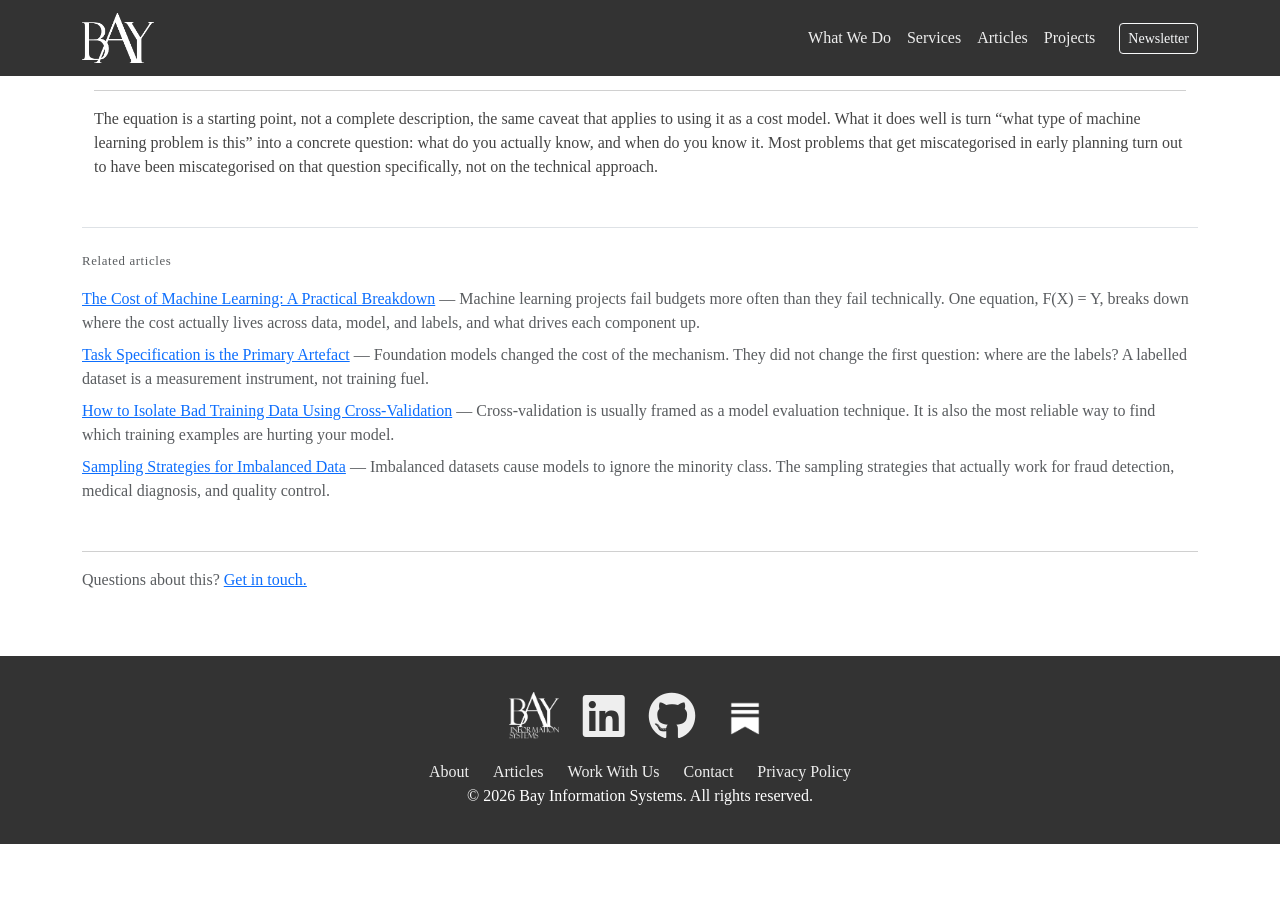
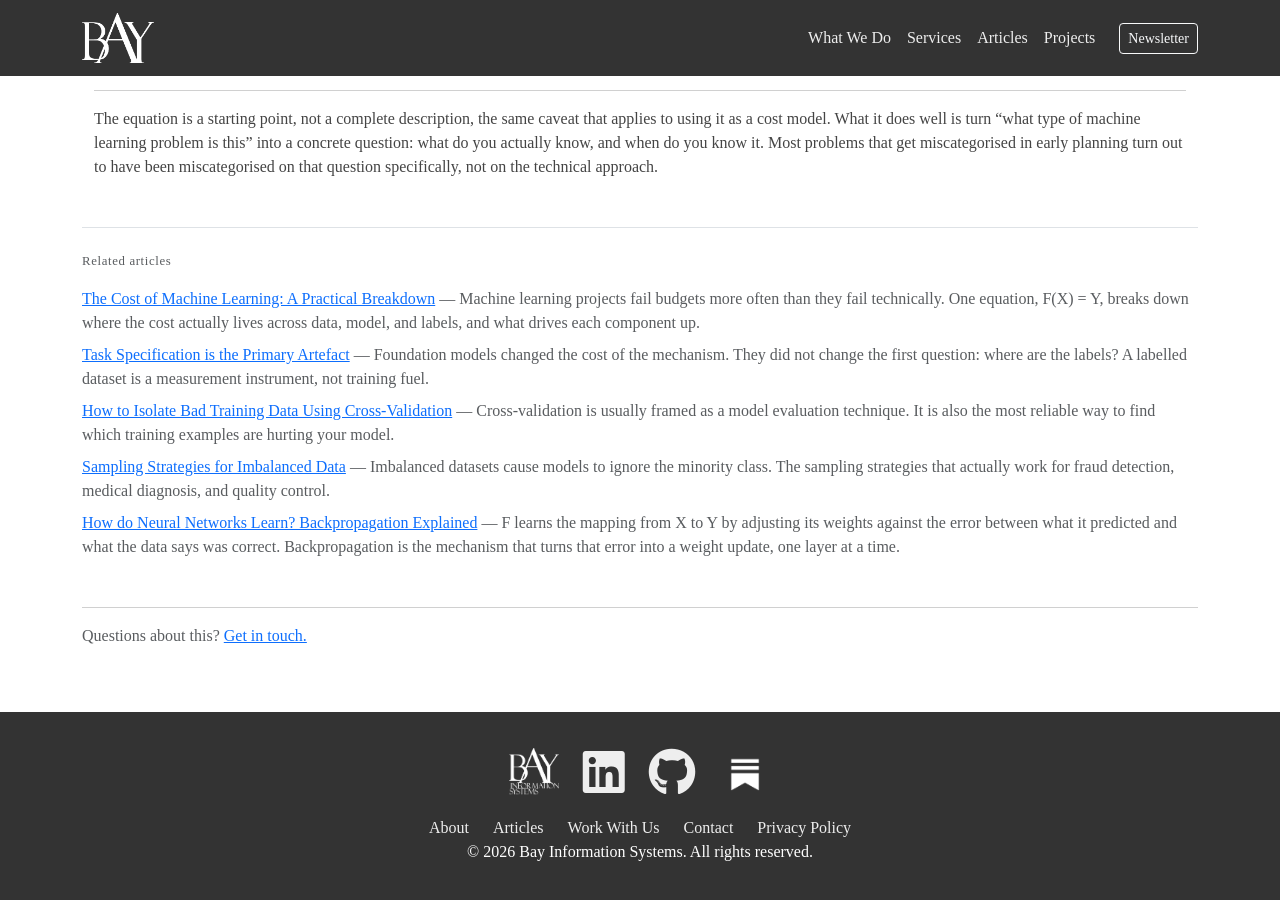
Before and after one commit to bayinfosys/bayinfosys.github.io, a Jekyll site: the page built from _posts/2026-01-01-88-four-types-of-ml.md, in a window 1280 px wide and 900 px high, scrolled down 943 px. Built offline with Jekyll 4.4.1, drawn with Linux system fonts in a browser that asks for light colours; before the commit the page ends 1787 px from its top, so only the background shows below that; some of the changed lines change nothing that is shown.

Commit message:
backprop article

```diff
--- a/_posts/2026-01-01-88-four-types-of-ml.md
+++ b/_posts/2026-01-01-88-four-types-of-ml.md
@@ -13,6 +13,7 @@ related:
   - 46-labels-are-the-task
   - 24-cross-validation
   - 26-sampling-strategies
+  - 89-backprop
 ---
 
 # What Is Machine Learning? F(X) = Y, Explained
--- /dev/null
+++ b/_posts/2026-01-01-89-backprop.md
@@ -0,0 +1,60 @@
+---
+date: 2026-07-15
+layout: article
+title: "How do Neural Networks Learn? Backpropagation Explained"
+seo_title: "What Is Backpropagation? How Neural Networks Learn"
+description: "F learns the mapping from X to Y by adjusting its weights against the error between what it predicted and what the data says was correct. Backpropagation is the mechanism that turns that error into a weight update, one layer at a time."
+keywords: ["backpropagation", "gradient descent", "how neural networks learn", "what is backpropagation", "weight updates", "chain rule neural
+network", "loss function", "how machine learning models train"]
+topic: "AI Systems"
+related:
+  - 88-four-types-of-ml
+  - 04-cost-of-ml
+  - 46-labels-are-the-task
+  - 24-cross-validation
+---
+
+# How Machine Learning Models Actually Learn: Backpropagation Explained
+
+F(X) = Y describes what a model does once it's trained.
+But how does F gets to that state in the first place?
+F starts as a set of weights, initialised close to randomly, and training is the process of adjusting those weights until F(X) reliably matches Y.
+Backpropagation is the adjustment.
+
+## The forward pass produces a guess
+
+Push an input X through the model and each layer performs the same basic operation:
+multiply the input by the layer's weights, producing an activation, and pass that activation to the next layer, and so on.
+The output of the final layer is the model's prediction, F(X).
+
+## The error is measured against the ground truth
+
+This is where Y, the labelled, correct answer, is applied.
+A loss function compares F(X) to Y and produces a single number: how wrong the prediction was.
+For a model that's still close to its random initialisation, this number starts large.
+The entire purpose of training is to make it smaller, across the whole dataset, not just for one example.
+
+## The error propagates backward through the weights
+
+A large loss doesn't say which weight caused it, and a network can have millions of them.
+Backpropagation answers that question by working backward from the output, using the chain rule to compute how much each
+weight, at every layer, contributed to the final error.
+The name describes exactly this: the error is propagated backward, layer by layer, from output to input, and each layer's weights are updated by a small amount in the direction that would have reduced the error.
+
+Here is why training and inference place such different demands on memory.
+Inference only needs the forward pass, input to output, and can discard each layer's activation once the next layer has consumed it.
+Training needs those activations kept until the backward pass reaches them, because the gradient calculation at each layer depends on what that layer actually produced during the forward pass.
+A model that runs comfortably at inference can still be far too large to train on the same hardware, for exactly this reason.
+
+## Repeat, and the model converges
+
+One pass of forward, measure, backward, adjust moves every weight a small step in a better direction.
+Repeated over the dataset, many times, those small steps accumulate into a model whose predictions track the training data closely.
+This is where machine learning becomes an engineering discipline rather than a research gamble: given a model architecture with enough capacity for the problem, and data that specifies the problem correctly, this process reliably converges on a good model.
+Not necessarily the best possible model, and not without its own failure modes, but a good one, every time.
+
+That reliability is also why the four types of machine learning aren't the same for all problems.
+[Supervised learning](/library/88-four-types-of-ml.html) fits this description exactly, because Y is fixed and known for every example before training starts.
+Reinforcement learning uses the same underlying mechanism but generates its own Y through interaction with an environment over time, which is part of why it's a harder and less predictable process to get right.
+
+(The cost implication of all this is direct: [the cost of machine learning](/library/04-cost-of-ml.html) breaks down why Y, the labelled data this whole process depends on, is usually the most underestimated line item in the budget.)
```
